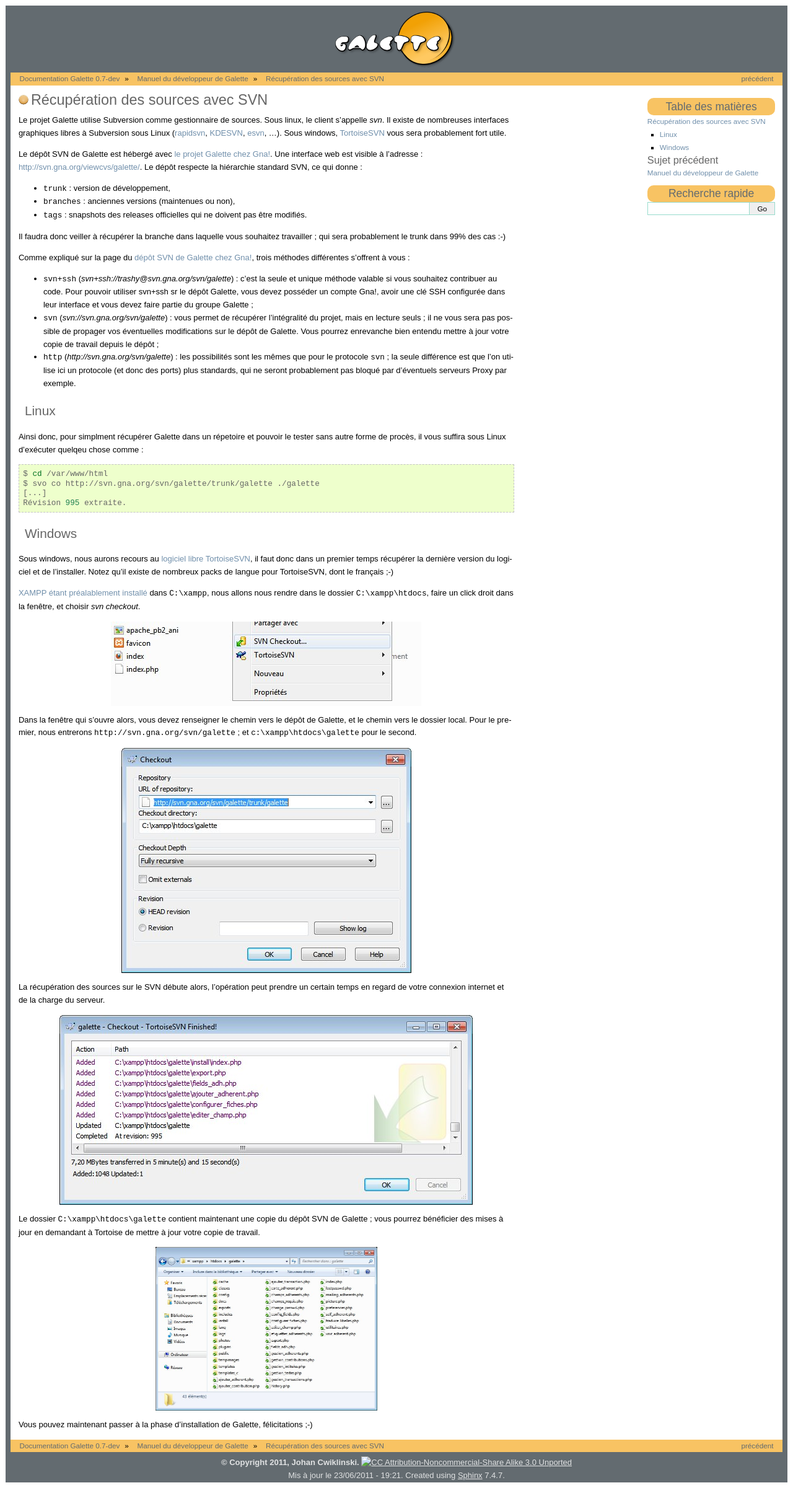
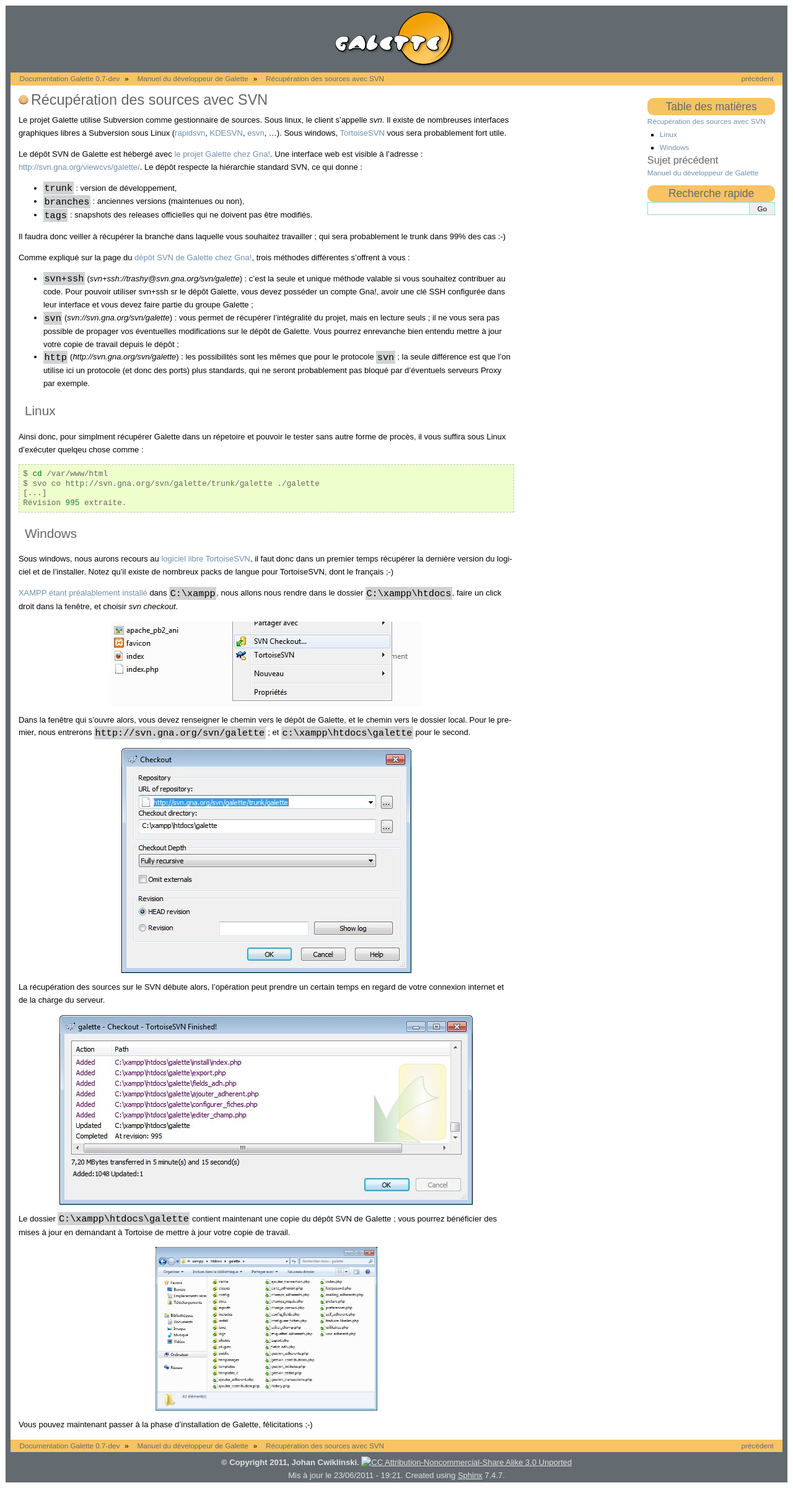
Before and after one commit to galette/galettedoc, a Sphinx documentation site: the page built from source/development/svn.rst, in a window 1280 px wide. Shown: the whole page at 62% size. Built offline with Sphinx 7.4.7, drawn with Linux system fonts in a browser that asks for light colours.

Commit message:
Amélioration de l'affichage des .pre

```diff
--- a/source/_styles/static/galette.css
+++ b/source/_styles/static/galette.css
@@ -128,10 +128,19 @@
     background-color: rgba(255,255,0,0.5);
 }
 
+div.note {
+    background-color: rgba(248, 195, 99, 0.5);
+}
+
 div.warning {
     background-color: rgba(255,0,0,0.5);
 }
 
+.pre {
+    font-size:1.2em;
+    background-color:rgba(99, 107, 112, 0.3);
+    padding:.1em;
+}
 
 /**
  * Additional layout for the Simple template
```
